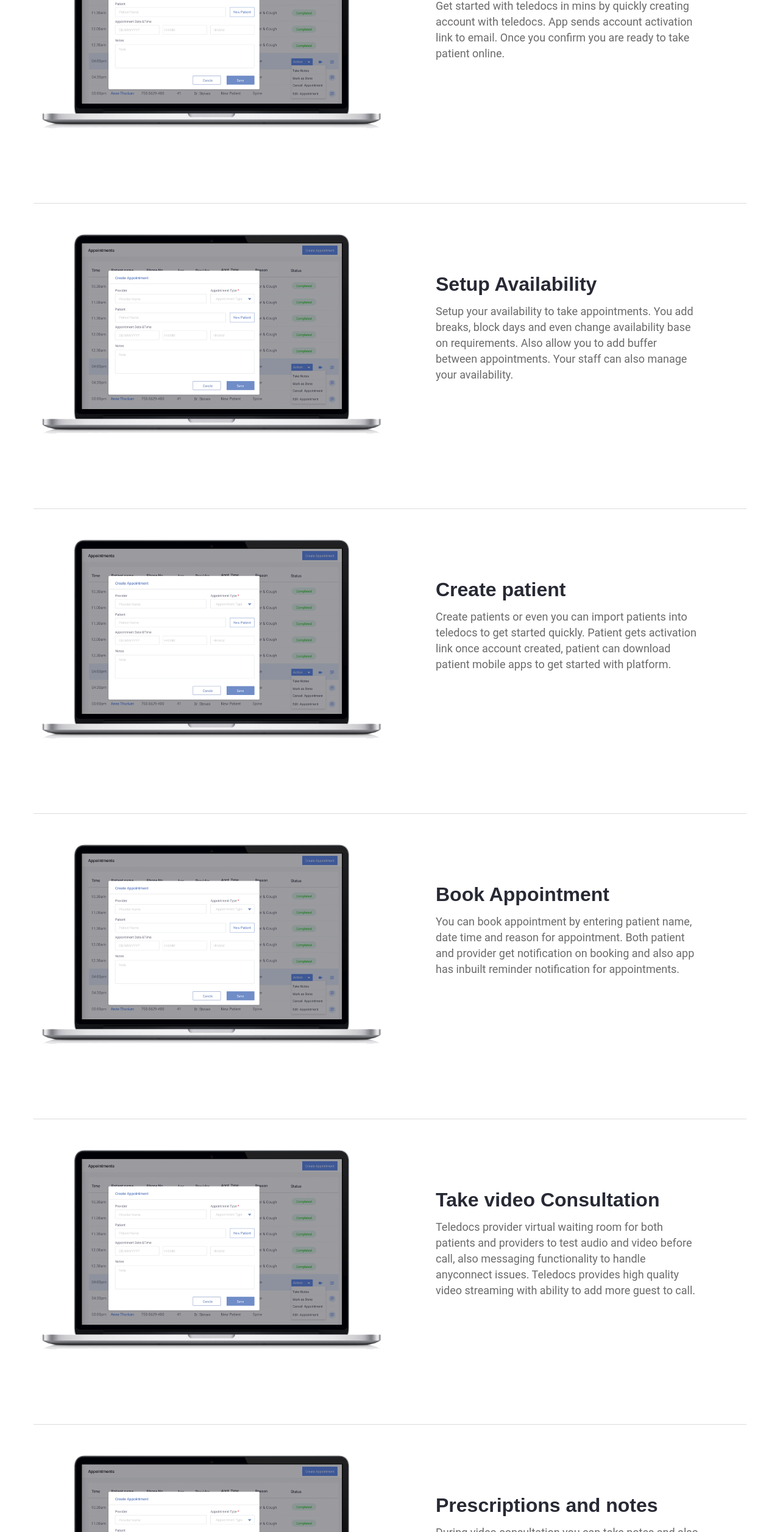
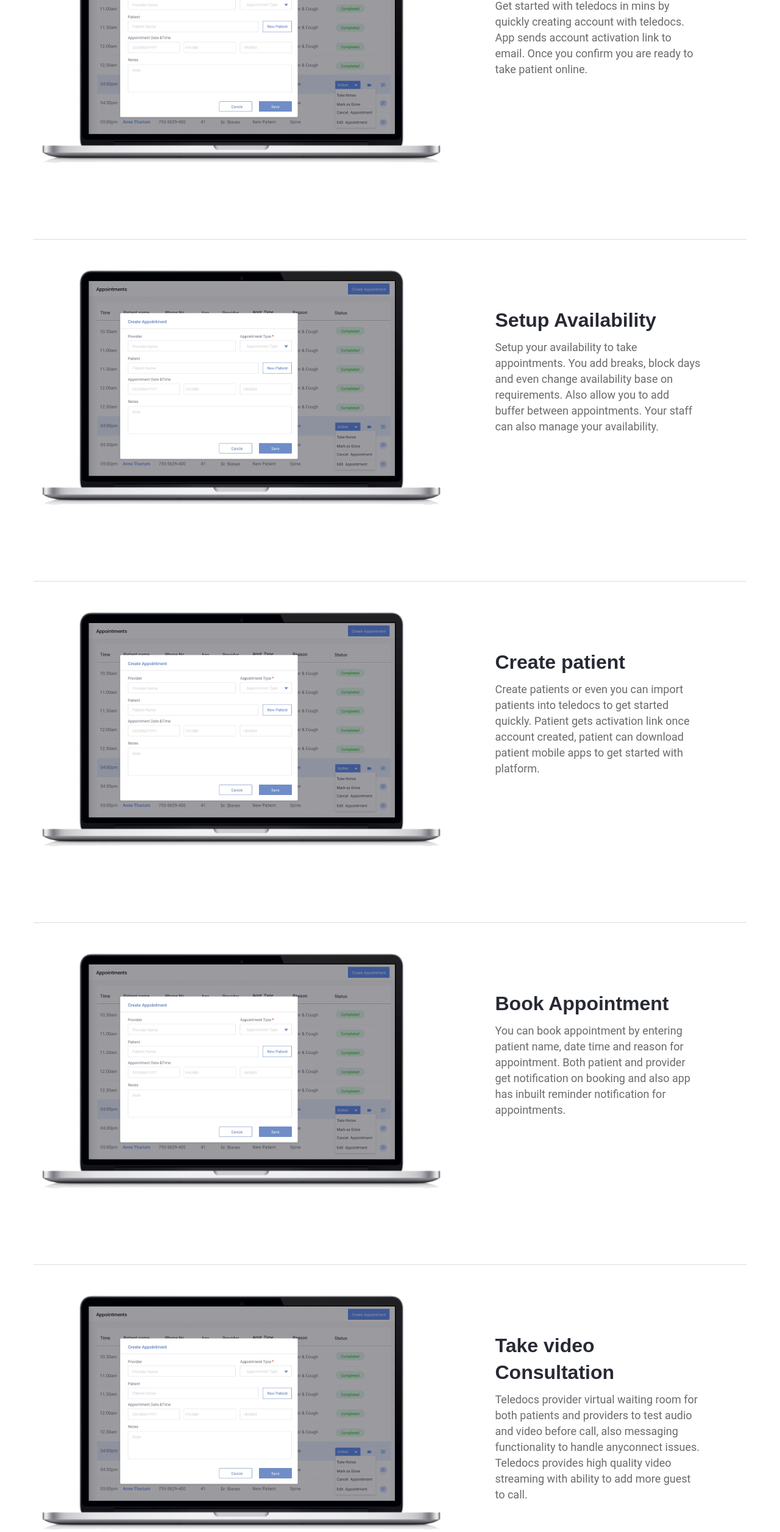
Before and after one commit to teledocs/teledocs.github.io, a plain HTML site: page provider.html in a window 1280 px wide. Shown: the part 287-2800 px from the top of the page at 61% size. Drawn offline with nearby package versions, Linux system fonts and the light colour scheme; files whose address does not match are found by name; a web font is replaced by a local one.

```diff
--- a/provider.html
+++ b/provider.html
@@ -158,13 +158,13 @@
 	<section class="solution-box">
 		<div class="container">
 			<div class="row flex row-works">
-				<div class="col-md-6">
+				<div class="col-md-7">
 					<div class="imagebx">
 						<img src="./images/provider/Book_Appointment.png" alt="Solutions for Enterprise" class="lazyloaded"
 							data-ll-status="loaded">
 					</div>
 				</div>
-				<div class="col-md-6">
+				<div class="col-md-5">
 					<div class="texbox">
 						<h3>Create account
 						</h3>
@@ -179,13 +179,13 @@
 				</div>
 			</div>
 			<div class="row flex row-works">
-				<div class="col-md-6">
+				<div class="col-md-7">
 					<div class="imagebx">
 						<img src="./images/provider/Book_Appointment.png" alt="Solutions for Enterprise" class="lazyloaded"
 							data-ll-status="loaded">
 					</div>
 				</div>
-				<div class="col-md-6">
+				<div class="col-md-5">
 					<div class="texbox">
 						<h3>Setup Availability</h3>
 						<p>Setup your availability to take appointments. You add breaks, block days and even change
@@ -200,13 +200,13 @@
 				</div>
 			</div>
 			<div class="row flex row-works">
-				<div class="col-md-6">
+				<div class="col-md-7">
 					<div class="imagebx">
 						<img src="./images/provider/Book_Appointment.png" alt="Solutions for Enterprise" class="lazyloaded"
 							data-ll-status="loaded">
 					</div>
 				</div>
-				<div class="col-md-6">
+				<div class="col-md-5">
 					<div class="texbox">
 						<h3>Create patient
 						</h3>
@@ -222,13 +222,13 @@
 				</div>
 			</div>
 			<div class="row flex row-works">
-				<div class="col-md-6">
+				<div class="col-md-7">
 					<div class="imagebx">
 						<img src="./images/provider/Book_Appointment.png" alt="Solutions for Enterprise" class="lazyloaded"
 							data-ll-status="loaded">
 					</div>
 				</div>
-				<div class="col-md-6">
+				<div class="col-md-5">
 					<div class="texbox">
 						<h3>Book Appointment
 						</h3>
@@ -244,13 +244,13 @@
 				</div>
 			</div>
 			<div class="row flex row-works">
-				<div class="col-md-6">
+				<div class="col-md-7">
 					<div class="imagebx">
 						<img src="./images/provider/Book_Appointment.png" alt="Solutions for Enterprise" class="lazyloaded"
 							data-ll-status="loaded">
 					</div>
 				</div>
-				<div class="col-md-6">
+				<div class="col-md-5">
 					<div class="texbox">
 						<h3>Take video Consultation
 						</h3>
@@ -266,13 +266,13 @@
 				</div>
 			</div>
 			<div class="row flex row-works">
-				<div class="col-md-6">
+				<div class="col-md-7">
 					<div class="imagebx">
 						<img src="./images/provider/Book_Appointment.png" alt="Solutions for Enterprise" class="lazyloaded"
 							data-ll-status="loaded">
 					</div>
 				</div>
-				<div class="col-md-6">
+				<div class="col-md-5">
 					<div class="texbox">
 						<h3>Prescriptions and notes
 						</h3>
@@ -287,13 +287,13 @@
 				</div>
 			</div>
 			<div class="row flex row-works">
-				<div class="col-md-6">
+				<div class="col-md-7">
 					<div class="imagebx">
 						<img src="./images/provider/Book_Appointment.png" alt="Solutions for Enterprise" class="lazyloaded"
 							data-ll-status="loaded">
 					</div>
 				</div>
-				<div class="col-md-6">
+				<div class="col-md-5">
 					<div class="texbox">
 						<h3>Generate bills and get paid
 						</h3>
```
